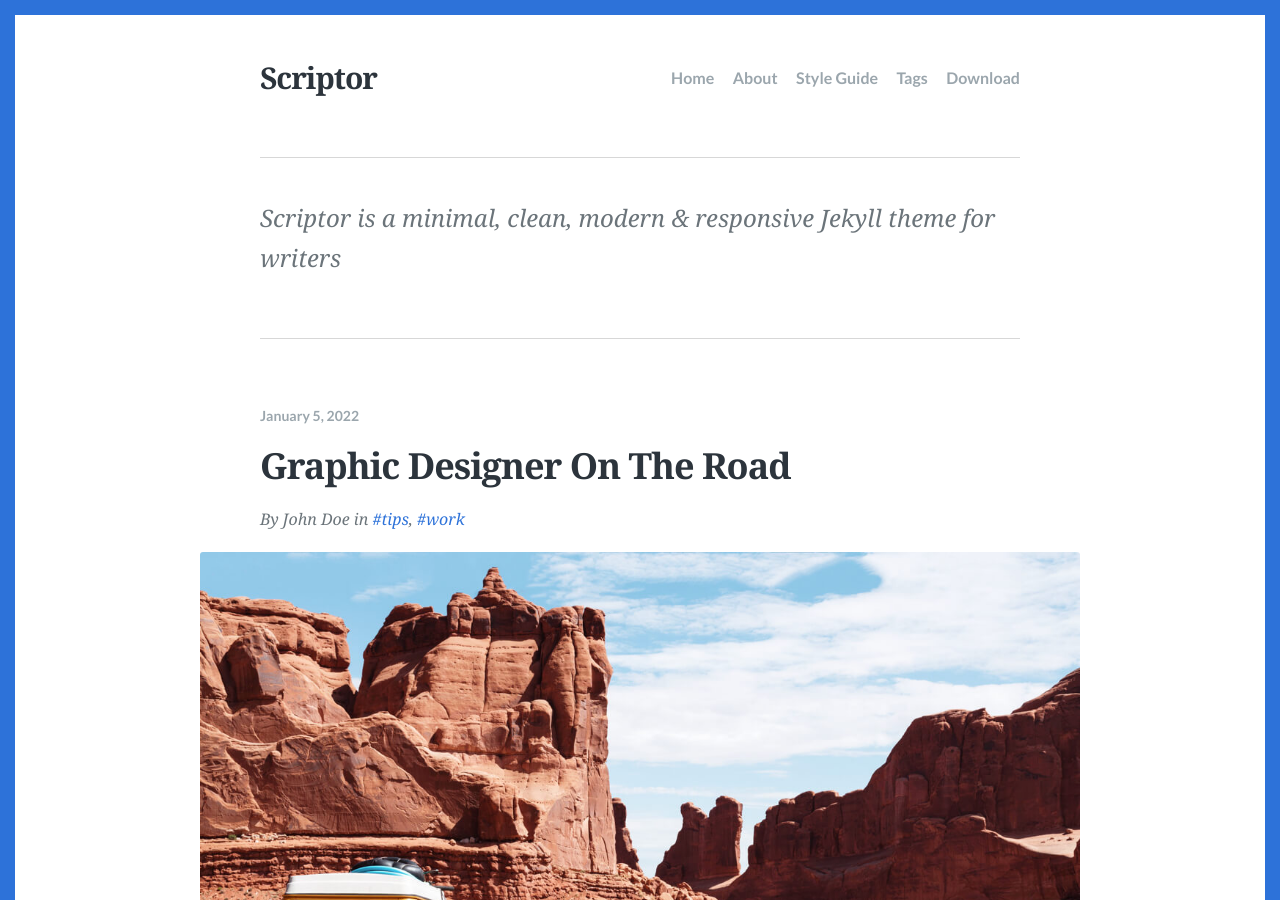
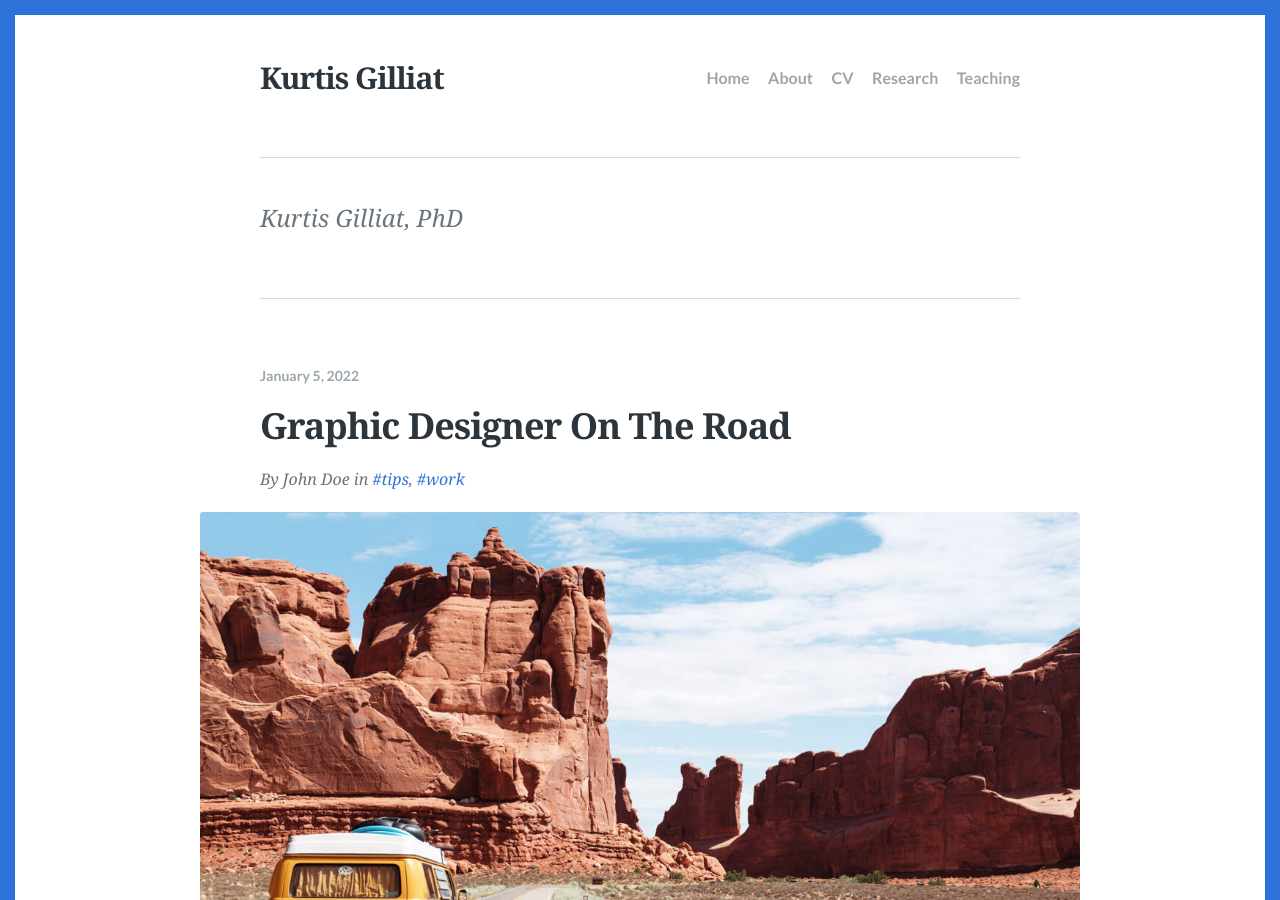
Before and after one commit to kgilliat/kgilliat.github.io, a Jekyll site: the page built from index.html, in a window 1280 px wide and 900 px high. Built offline with Jekyll 4.4.1, drawn with Linux system fonts in a browser that asks for light colours; some web fonts are replaced; the list of posts is cut into pages by our own code.

Commit message:
Update _config.yml

```diff
--- a/_config.yml
+++ b/_config.yml
@@ -9,16 +9,16 @@
 lang: en-US
 
 # Site title
-title: "Scriptor"
+title: "Kurtis Gilliat"
 
 # A description of your site for meta tag, search engine results.
-description: "Scriptor is a minimal, clean, modern & responsive Jekyll theme for writers"
+description: "Kurtis Gilliat, PhD"
 
 # The subpath of your site, e.g. /blog, for generating urls.
 baseurl: ""
 
 # The base hostname & protocol of your site for where absolute urls are needed.
-url: "https://scriptor-jekyll.netlify.com"
+url: "https://kgilliat.github.io"
 
 # Favicon
 favicon: images/favicon.png
@@ -32,12 +32,12 @@ navigation:
     url: /
   - text: About
     url: /about/
-  - text: Style Guide
-    url: /style-guide/
-  - text: Tags
-    url: /tags/
-  - text: Download
-    url: https://github.com/JustGoodThemes/Scriptor-Jekyll-Theme
+  - text: CV
+    url: /curiculum-vitae/
+  - text: Research
+    url: /research/
+  - text: Teaching
+    url: /teaching/
 
 # The shortname for your Disqus site to enable comments.
 disqus: justgoodthemes
```
